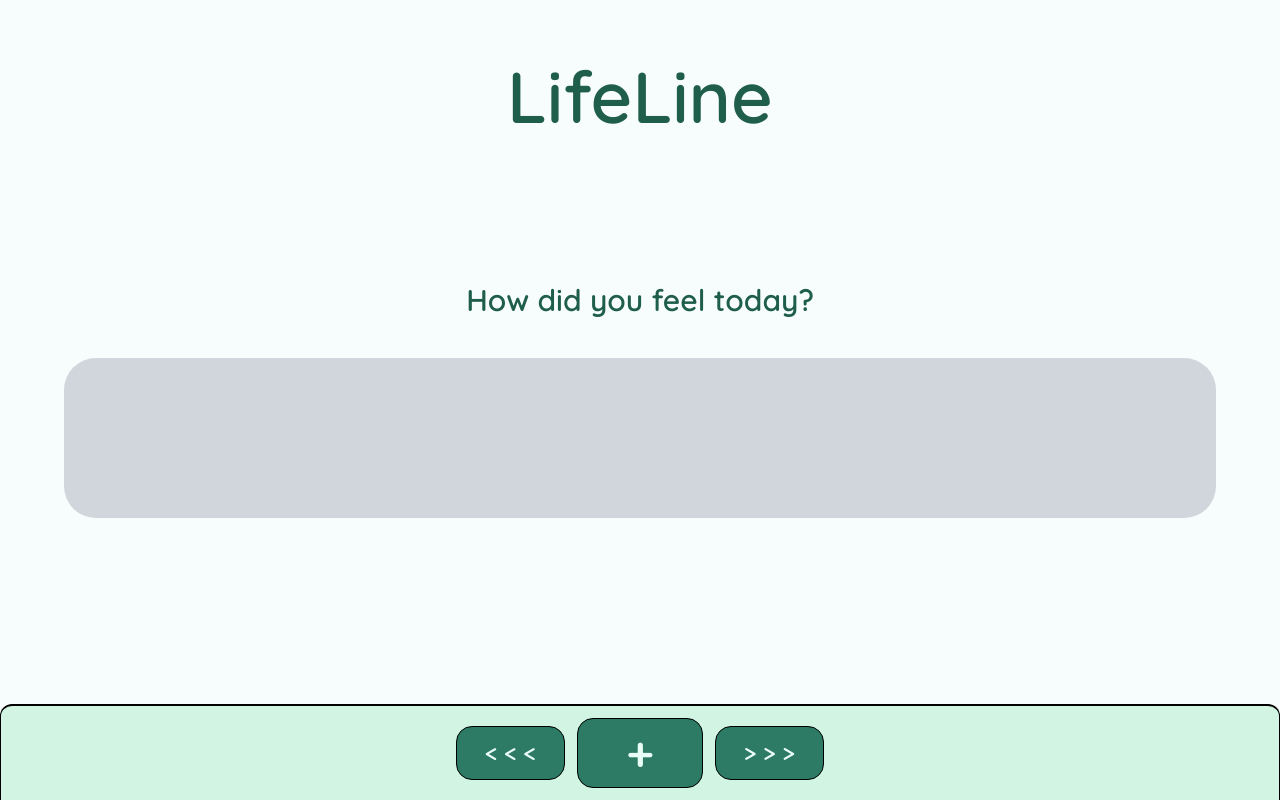
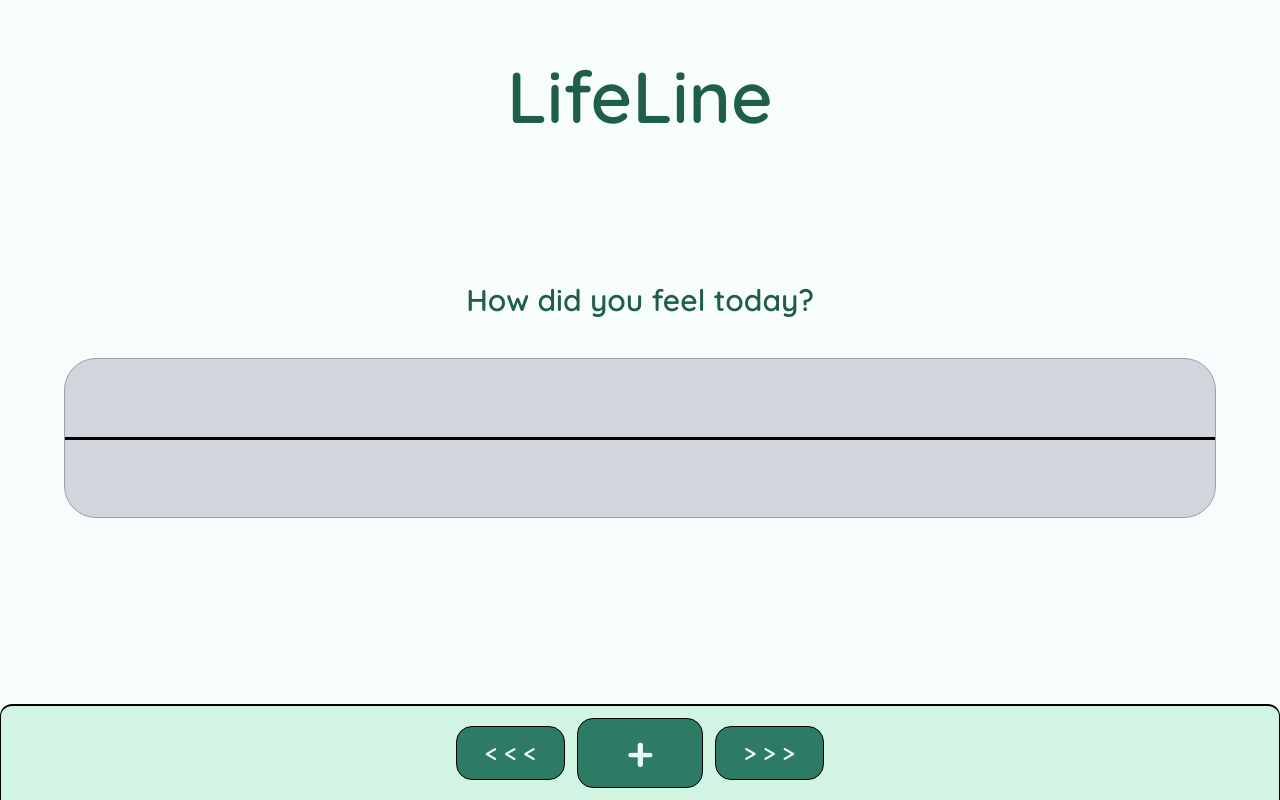
Before and after one commit to acolote1998/life-line-front-end, a React (Vite) app: page / in a window 1280 px wide. Built offline with nearby package versions, Linux system fonts and the light colour scheme.

Commit message:
styling LifeLine borders and thickness of the hr

```diff
--- a/src/components/LifeLine.tsx
+++ b/src/components/LifeLine.tsx
@@ -1,5 +1,9 @@
 const LifeLine = () => {
-  return <div className="rounded-4xl w-[90vw] h-[20vh] bg-gray-300"></div>;
+  return (
+    <div className="flex flex-col justify-center rounded-4xl w-[90vw] h-[20vh] bg-gray-300 border-1 border-gray-400">
+      <hr className="border-t-3"></hr>
+    </div>
+  );
 };
 
 export default LifeLine;
```
